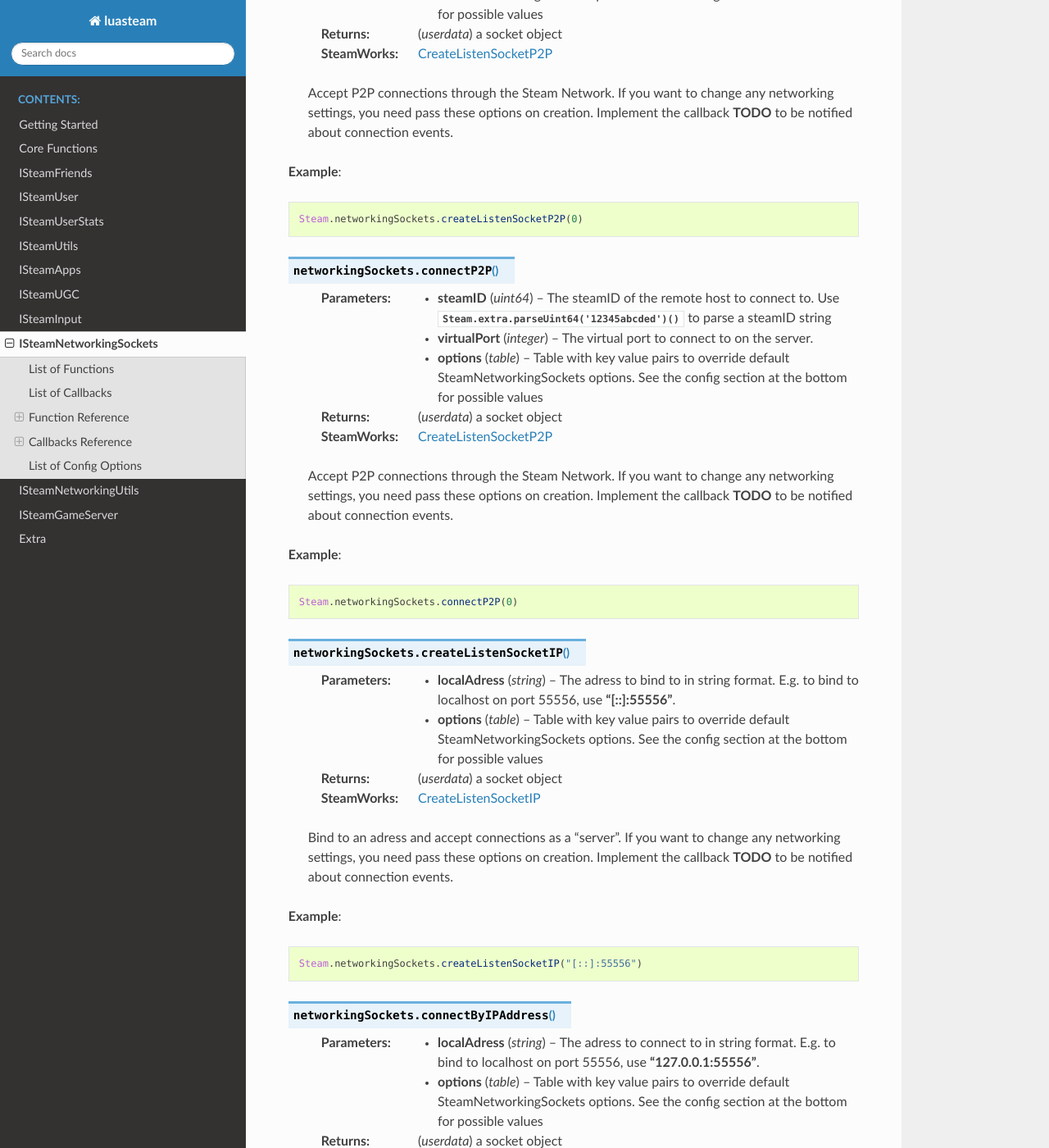
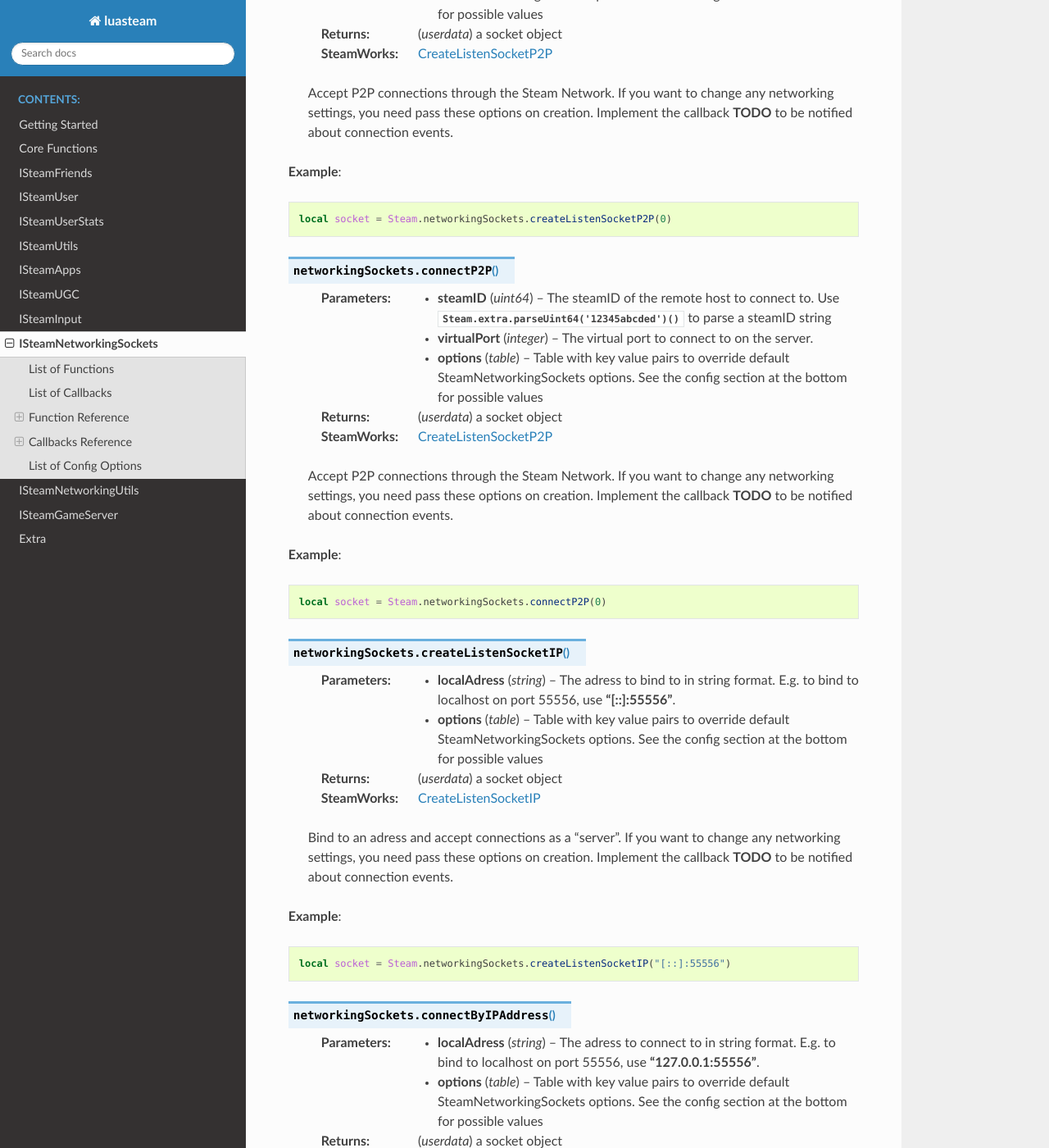
Before and after one commit to uspgamedev/luasteam, a Sphinx documentation site: the page built from docs/networkingSockets.rst, in a window 1280 px wide and 1400 px high, scrolled down 1191 px. Shown: the whole window at 82% size. Built offline with Sphinx 7.4.7 and the Read the Docs theme 2.0.0, drawn with Linux system fonts in a browser that asks for light colours.

```diff
--- a/docs/networkingSockets.rst
+++ b/docs/networkingSockets.rst
@@ -44,7 +44,7 @@ Function Reference
 
 **Example**::
 
-    Steam.networkingSockets.createListenSocketP2P(0)
+    local socket = Steam.networkingSockets.createListenSocketP2P(0)
 
 .. function:: networkingSockets.connectP2P()
 
@@ -58,7 +58,7 @@ Function Reference
 
 **Example**::
 
-    Steam.networkingSockets.connectP2P(0)
+    local socket = Steam.networkingSockets.connectP2P(0)
 
 .. function:: networkingSockets.createListenSocketIP()
 
@@ -71,7 +71,7 @@ Function Reference
 
 **Example**::
 
-    Steam.networkingSockets.createListenSocketIP("[::]:55556")
+    local socket = Steam.networkingSockets.createListenSocketIP("[::]:55556")
 
 .. function:: networkingSockets.connectByIPAddress()
 
@@ -84,7 +84,7 @@ Function Reference
 
 **Example**::
 
-    Steam.networkingSockets.connectByIPAddress("127.0.0.1:55556")
+    local socket = Steam.networkingSockets.connectByIPAddress("127.0.0.1:55556")
 
 .. function:: networkingSockets.acceptConnection()
 
```
Also changed, not shown: 1 other file.
